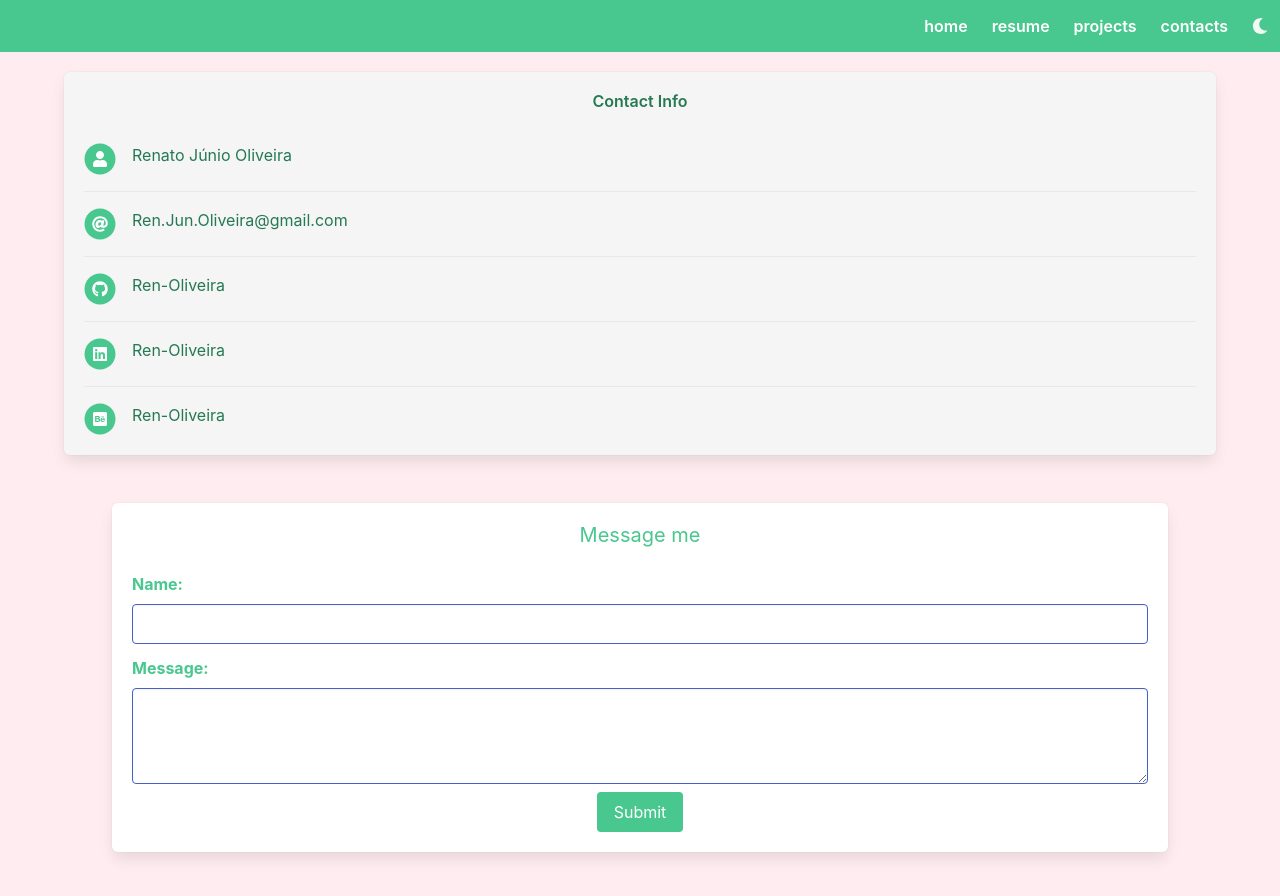
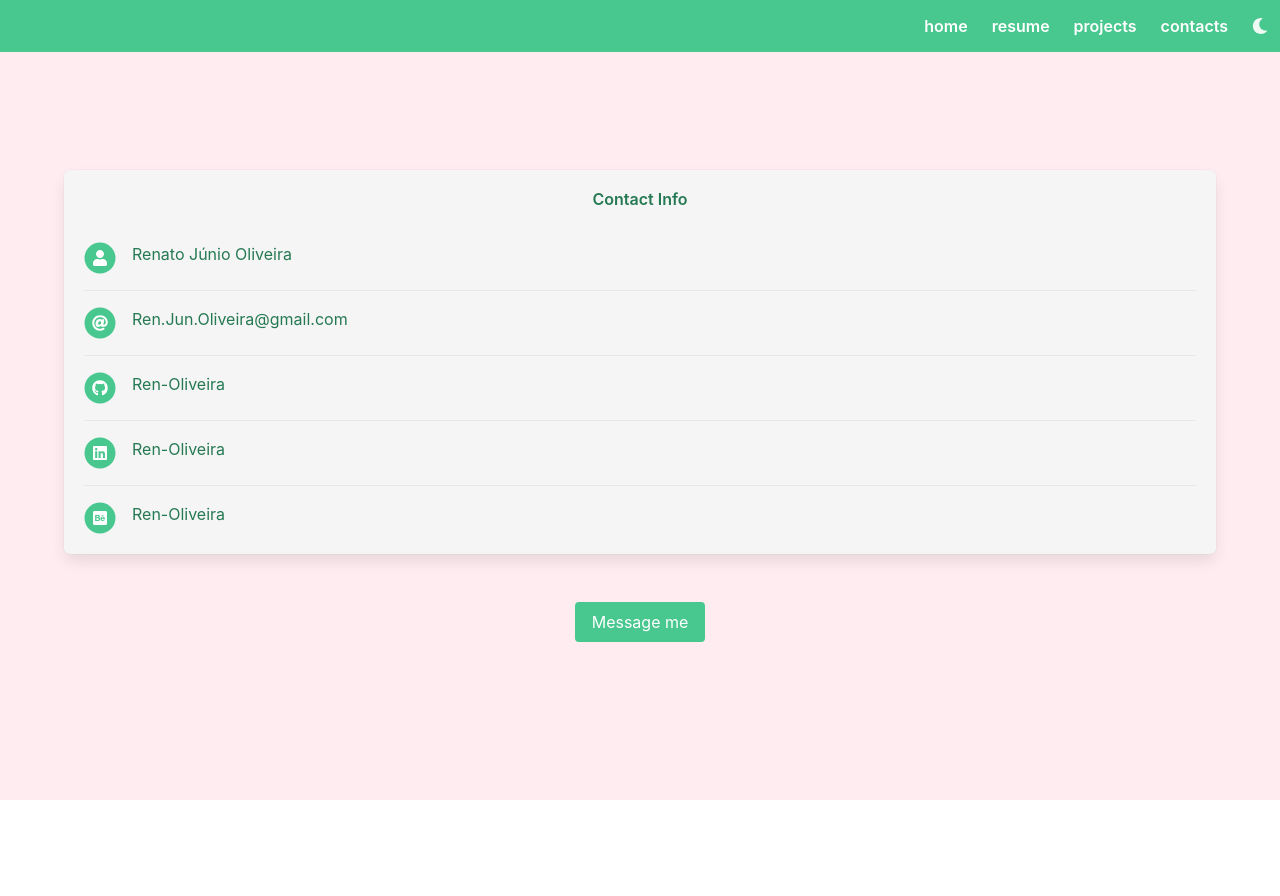
Before and after one commit to Ren-Oliveira/Resume, a React (Create React App) app: page /contacts in a window 1280 px wide. Shown: the top 896 px of the page. After the commit the page ends 800 px from the top, so only its background shows below. Built offline with nearby package versions, Linux system fonts and the light colour scheme.

Commit message:
adding modal option

```diff
--- a/src/components/ui/contacts/MessageMe.js
+++ b/src/components/ui/contacts/MessageMe.js
@@ -11,31 +11,97 @@ const MessageMe = () => {
   const submitHandler = e => {
     e.preventDefault();
     setIsMessageValid(true);
-    console.log('submited');
+    if (isMessageValid) return;
   };
-
-  const labelLight = 'label has-text-success';
-  const labelDark = 'label has-text-danger';
 
   const btnLight = 'button is-success';
   const btnDark = 'button is-danger';
 
-  const titleLight = 'subtitle has-text-centered has-text-success';
-  const titleDark = 'subtitle has-text-centered has-text-danger';
+  const titleLight = 'subtitle has-text-centered has-text-success-dark';
+  const titleDark = 'subtitle has-text-centered has-text-danger-dark';
+
+  const inputLight = 'input mb-3 is-success';
+  const inputDark = 'input mb-3 is-danger';
+  const textAreaLight = 'textarea mb-3 is-success';
+  const textAreaDark = 'textarea mb-3 is-danger';
+  const formLight = 'control box m-6 has-background-danger-light';
+  const formDark = 'control box m-6 has-background-black-ter';
+
+  document.addEventListener('DOMContentLoaded', () => {
+    const modal = document.querySelector('#modal-message');
+    const openModalBtn = document.querySelector('#modal-trigger');
+
+    const openModal = () => modal.classList.add('is-active');
+    const closeModal = () => modal.classList.remove('is-active');
+
+    openModalBtn.addEventListener('click', () => openModal(modal));
+
+    (document.querySelectorAll('.modal-background, #closeModal') || []).forEach(
+      $close => {
+        const $target = $close.closest('.modal');
+        $close.addEventListener('click', () => {
+          closeModal($target);
+        });
+      }
+    );
+
+    document.addEventListener('keydown', event => {
+      const e = event || window.event;
+      if (e.keyCode === 27) {
+        closeModal();
+      }
+    });
+  });
 
   return (
-    <form className="control box m-6" onSubmit={submitHandler}>
-      <div className={!theme ? titleLight : titleDark}> Message me</div>
-      <label className={!theme ? labelLight : labelDark}>Name:</label>
-      <input type="text" className="input mb-3 is-link" />
-      <label className={!theme ? labelLight : labelDark}>Message:</label>
-      <textarea className="textarea is-link" rows="3" />
-      <div className="field is-grouped is-grouped-centered mt-2">
-        <button type="submit" className={!theme ? btnLight : btnDark}>
-          Submit
+    <>
+      <div className="field is-grouped is-grouped-centered mt-6">
+        <button
+          id="modal-trigger"
+          className={!theme ? btnLight : btnDark}
+          data-target="modal-message"
+        >
+          Message me
         </button>
       </div>
-    </form>
+      <div id="modal-message" className="modal">
+        <div className="modal-background"></div>
+
+        <div className="modal-content">
+          <form
+            className={!theme ? formLight : formDark}
+            onSubmit={submitHandler}
+            method="dialog"
+          >
+            <div className={!theme ? titleLight : titleDark}> Message me</div>
+            <input
+              type="text"
+              className={!theme ? inputLight : inputDark}
+              placeholder="Enter your name"
+            />
+            <input
+              type="text"
+              className={!theme ? inputLight : inputDark}
+              placeholder="Enter your email"
+            />
+            <textarea
+              className={!theme ? textAreaLight : textAreaDark}
+              rows="2"
+              placeholder="Enter your message"
+            />
+
+            <footer className="modal-card-foot">
+              <button type="submit" className={!theme ? btnLight : btnDark}>
+                Submit
+              </button>
+              <button id="closeModal" className="button">
+                Close
+              </button>
+            </footer>
+          </form>
+        </div>
+      </div>
+    </>
   );
 };
 
--- a/src/components/ui/resume/ContactsCard.js
+++ b/src/components/ui/resume/ContactsCard.js
@@ -4,7 +4,7 @@ import {
   faCircle,
   faUser,
   faAt,
-  faMapMarker,
+  // faMapMarker,
 } from '@fortawesome/free-solid-svg-icons';
 import {
   faGithub,
```
